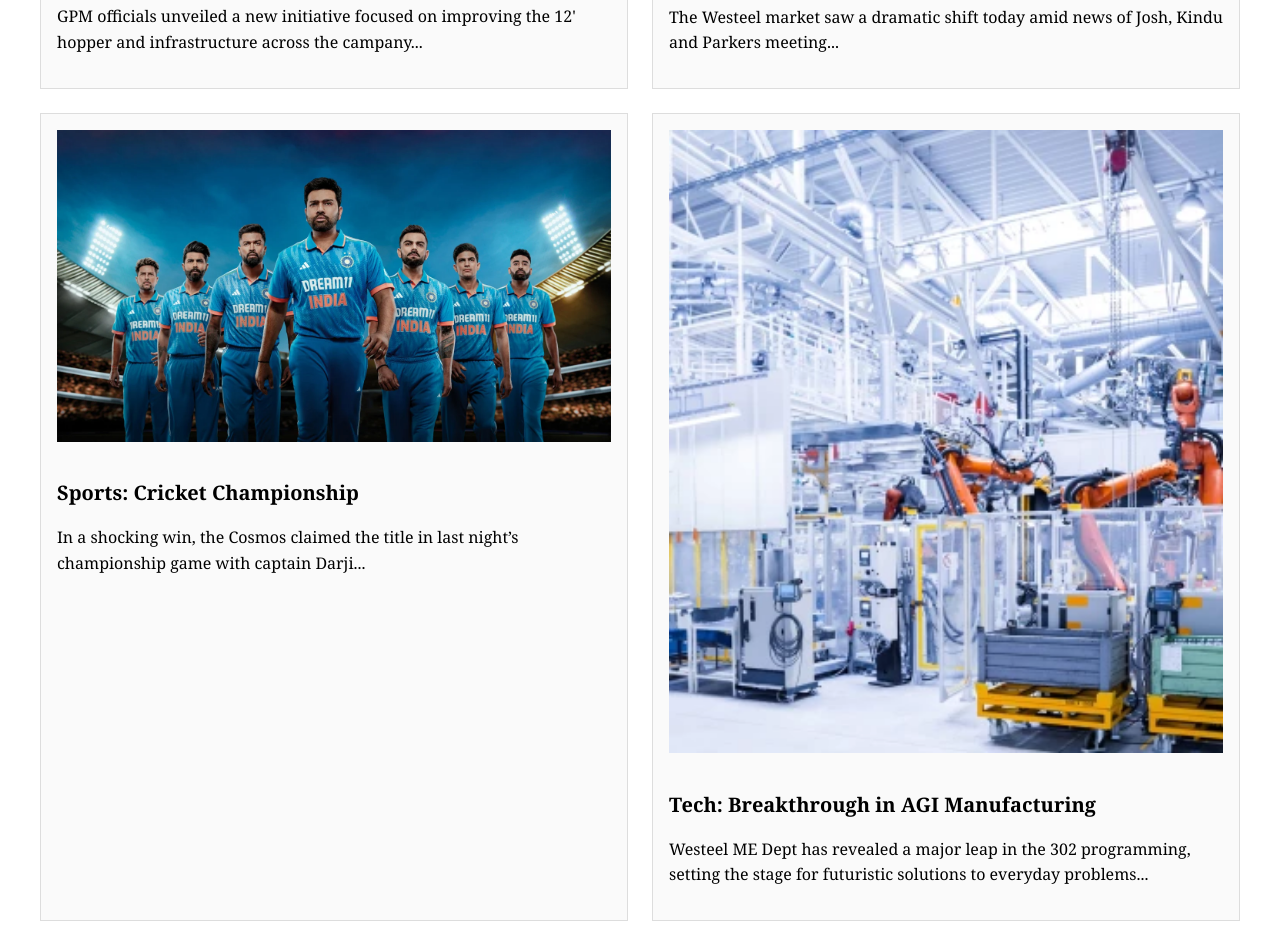
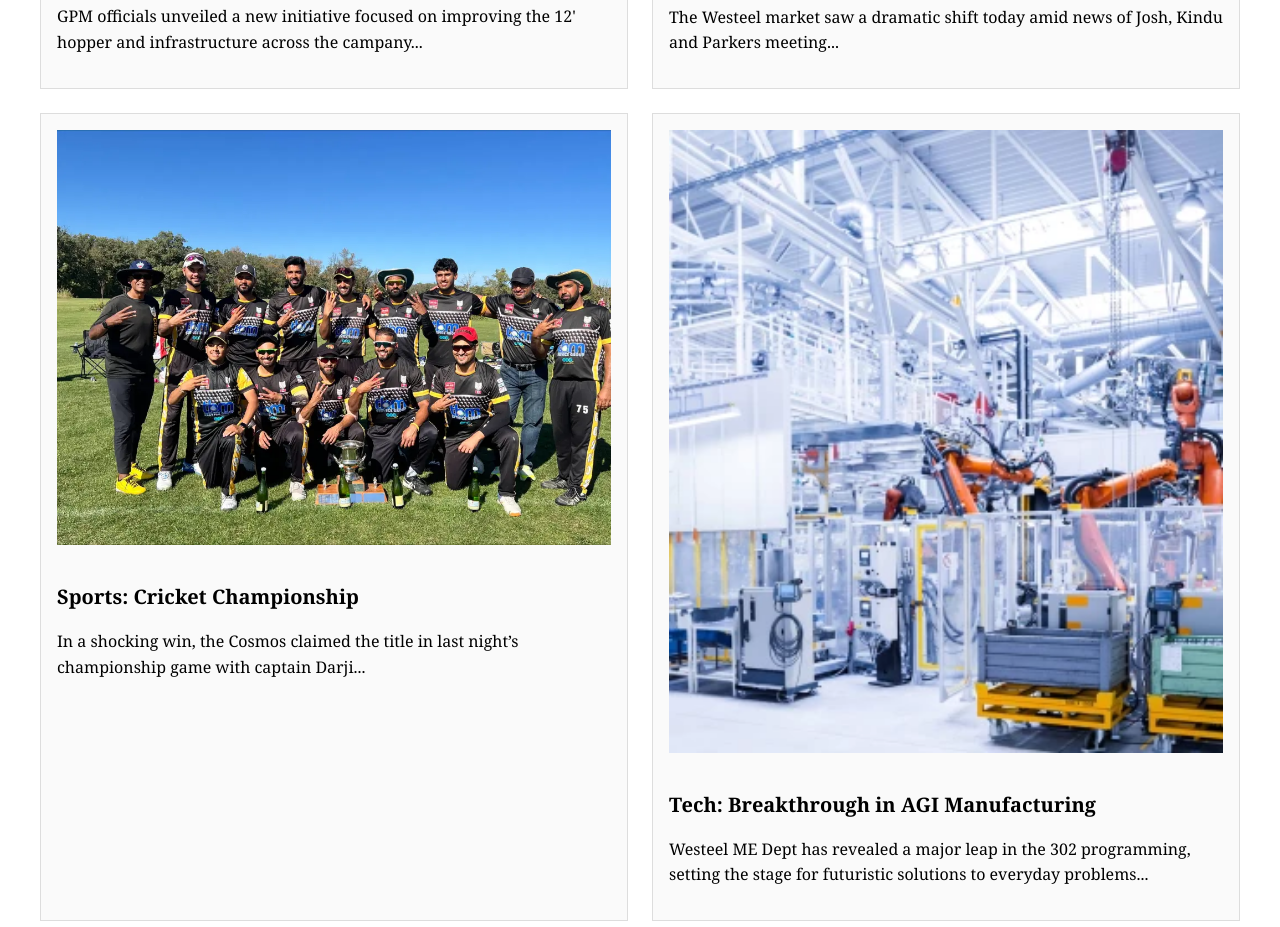
Before and after one commit to CraigAno/AGI-Dorjers, a plain HTML site: page index.html in a window 1280 px wide. Shown: the part 1340-2267 px from the top of the page. Drawn offline with Linux system fonts and the light colour scheme.

Commit message:
Add files via upload

```diff
--- a/index.html
+++ b/index.html
@@ -45,7 +45,7 @@
 </p>
 </article>
 <article>
-<img src="adidas-India-cricket-team-world-cup-campaign-behind-the-scenes-1440x9999_rwawmq.webp" alt="Sports" />
+<img src="3325198_web1_2024-Elite-Division-Champions-Ray-Ramrattan-Cosmos-Cricket.webp" alt="Sports" />
 <h3>Sports: Cricket Championship</h3>
 <p>
           In a shocking win, the Cosmos claimed the title in last night’s
```
